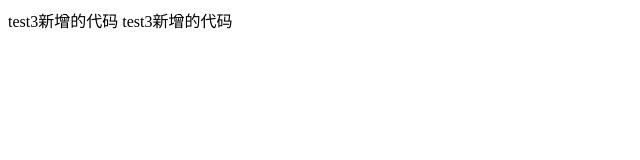
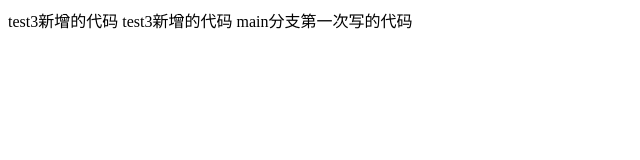
Before and after one commit to lipeng1808/1809test1, a plain HTML site: page index2.html in a window 1280 px wide. Shown: the whole page, without its empty margins (0-640 px from the left). Drawn offline with Linux system fonts and the light colour scheme.

Commit message:
main修改了index2.html的代码

```diff
--- a/index2.html
+++ b/index2.html
@@ -7,5 +7,6 @@
 	<body>
 		test3新增的代码
 		test3新增的代码
+		main分支第一次写的代码
 	</body>
 </html>
```
